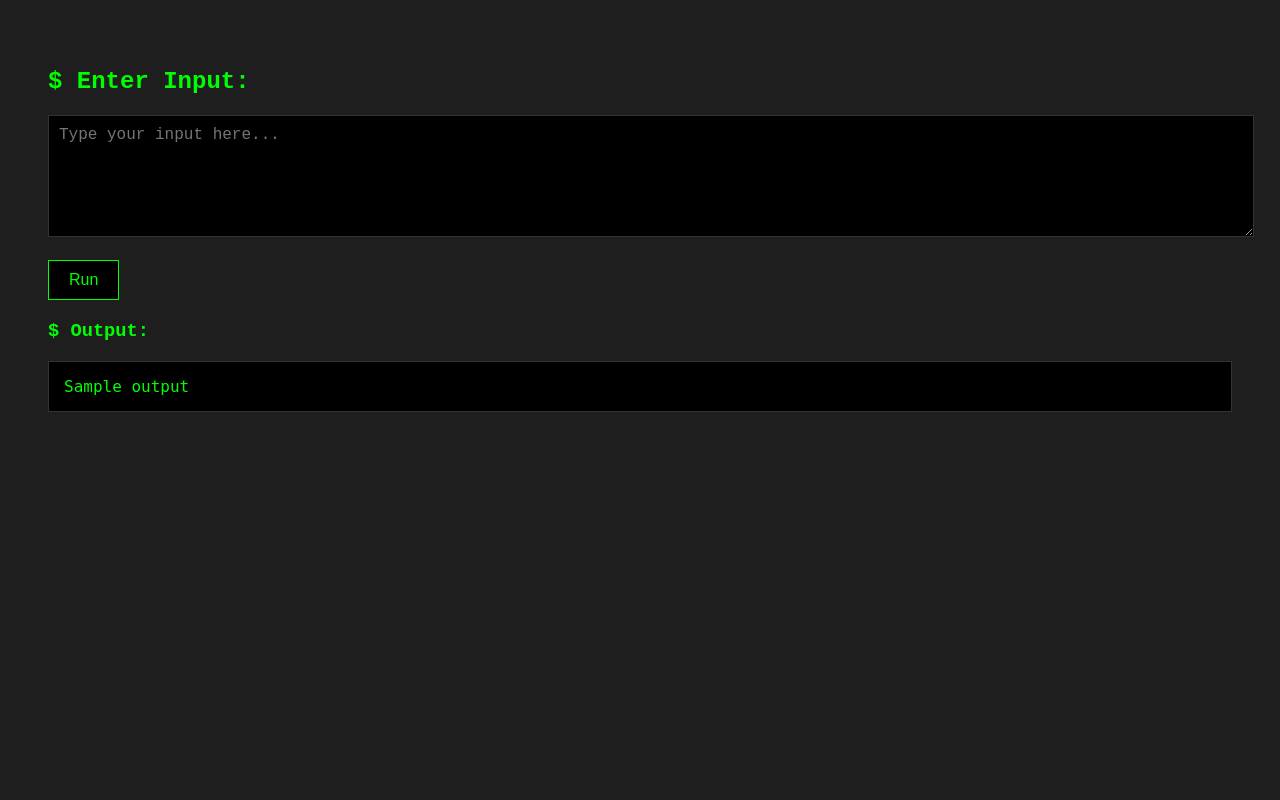
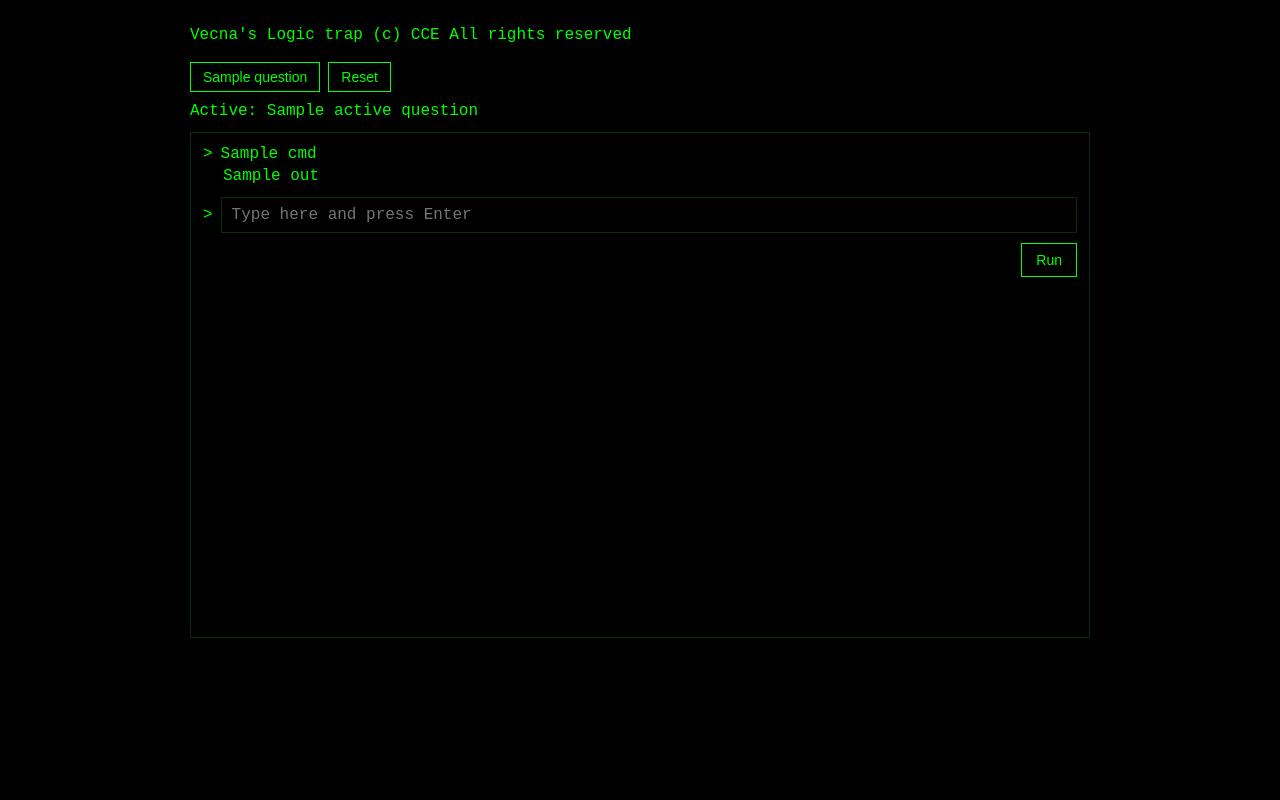
Before and after one commit to Akshay-66/console, a Flask app: template templates/index.html in a window 1280 px wide. Run offline with Flask 3, Linux system fonts and the light colour scheme; the template is opened without the code that fills it: most values are stand-ins (such as "Sample title", 1, 10 or a date in 2020).

Commit message:
Changes and UI and Logic done

```diff
--- a/app.py
+++ b/app.py
@@ -1,26 +1,84 @@
-from flask import Flask, request, render_template
+from flask import Flask, request, render_template, session
 import os
 
 app = Flask(__name__)
+app.secret_key = "vecnas-logic-trap"
 
-def process_input(user_input):
-    # 🔒 Your hidden logic
-    if (user_input.isdigit()):
-        val = int(user_input)
-        if (val % 4 == 0):
-            return val * 2 + 16
+# --- Define your questions dynamically ---
+questions = {
+    "Q1": lambda x: x[::-1],                   # reverse string
+    "Q2": lambda x: str(int(x) * 8),           # multiply number by 8
+    "Q3": lambda x: f"Length: {len(x)} chars"  # length of input
+    # ➕ Add more like "Q4": func
+}
+
+
+@app.route("/", methods=["GET", "POST"])
+def home():
+    # Initialize session storage
+    if "histories" not in session:
+        session["histories"] = {q: [] for q in questions}
+    if "active_question" not in session:
+        session["active_question"] = None
+
+    histories = session["histories"]
+    active_question = session["active_question"]
+
+    if request.method == "POST":
+        user_input = request.form["user_input"].strip()
+        output = ""
+
+        # Reset clears everything
+        if user_input.lower() == "reset":
+            session.clear()
+            session["histories"] = {q: [] for q in questions}
+            session["active_question"] = None
+            histories = session["histories"]
+            active_question = None
+            output = "Terminal reset."
+
+        # Switching active question
+        elif user_input.startswith("switch "):
+            qname = user_input.split(" ", 1)[1]
+            if qname in questions:
+                active_question = qname
+                session["active_question"] = qname
+                output = f"Switched to {qname}."
+                histories[qname].append((user_input, output))
+            else:
+                output = f"Unknown question: {qname}"
+
+        # Normal input → process only if active question set
         else:
-            return val * 2
-    return user_input[::-1]  # Example: reverse the input
+            if active_question:
+                try:
+                    output = questions[active_question](user_input)
+                except Exception as e:
+                    output = f"Error: {str(e)}"
+                histories[active_question].append((user_input, output))
+            else:
+                output = "Please choose a question first."
+                # keep it in a temporary view but not stored in histories
 
-@app.route('/', methods=['GET', 'POST'])
-def home():
-    output = ''
-    if request.method == 'POST':
-        user_input = request.form['user_input']
-        output = process_input(user_input)
-    return render_template('index.html', output=output)
+        # Save back
+        session["histories"] = histories
 
-if __name__ == '__main__':
+    # Choose which history to render
+    display_history = []
+    if active_question:
+        display_history = histories[active_question]
+    else:
+        # Always show "Please choose a question first." when none active
+        display_history = [("System", "Please choose a question first.")]
+
+    return render_template(
+        "index.html",
+        history=display_history,
+        active_question=active_question,
+        questions=list(questions.keys())
+    )
+
+
+if __name__ == "__main__":
     port = int(os.environ.get("PORT", 5000))
-    app.run(host='0.0.0.0', port=port)
+    app.run(host="0.0.0.0", port=port, debug=True)
--- a/templates/index.html
+++ b/templates/index.html
@@ -1,73 +1,193 @@
 <!DOCTYPE html>
 <html>
   <head>
+    <meta charset="utf-8" />
     <title>Guess My Code - Terminal</title>
+    <meta name="viewport" content="width=device-width, initial-scale=1" />
     <style>
-      body {
-        background-color: #1e1e1e;
-        color: #d4d4d4;
-        font-family: "Courier New", Courier, monospace;
-        padding: 40px;
+      :root {
+        --bg: #000000;
+        --fg: #00ff00;
+        --border: #003300;
+        --font: "Courier New", Courier, monospace;
       }
 
-      h2,
-      h3 {
-        color: #00ff00;
+      html,
+      body {
+        height: 100%;
+        margin: 0;
+        background: var(--bg);
+        color: var(--fg);
+        font-family: var(--font);
       }
 
-      form {
-        margin-bottom: 20px;
+      .wrap {
+        max-width: 900px;
+        margin: 0 auto;
+        padding: 24px 16px 32px;
       }
 
-      textarea {
-        width: 100%;
-        height: 100px;
-        background-color: #000000;
-        color: #00ff00;
-        border: 1px solid #333;
-        padding: 10px;
-        font-size: 16px;
-        font-family: "Courier New", Courier, monospace;
-        resize: vertical;
+      .header {
+        white-space: pre-wrap;
+        line-height: 1.4;
+        margin-bottom: 16px;
       }
 
-      button {
-        background-color: #000000;
-        color: #00ff00;
-        border: 1px solid #00ff00;
-        padding: 10px 20px;
-        font-size: 16px;
+      .question-bar {
+        display: flex;
+        flex-wrap: wrap;
+        gap: 8px;
+        margin-bottom: 10px;
+      }
+
+      .question-bar form {
+        margin: 0;
+      }
+
+      .question-bar button {
+        background: #000;
+        color: var(--fg);
+        border: 1px solid var(--fg);
+        padding: 6px 12px;
+        font-size: 14px;
         cursor: pointer;
       }
 
-      button:hover {
-        background-color: #00ff00;
-        color: #000000;
+      .question-bar button.active {
+        background: var(--fg);
+        color: #000;
+        font-weight: bold;
       }
 
-      pre {
-        background-color: #000000;
-        color: #00ff00;
-        padding: 15px;
-        border: 1px solid #333;
+      .active-label {
+        margin: 6px 0 12px;
+      }
+
+      .terminal {
+        border: 1px solid var(--border);
+        padding: 12px;
+        background: #000;
+        min-height: 60vh;
+        overflow-y: auto;
+      }
+
+      .entry {
+        margin-bottom: 10px;
+      }
+
+      .cmd-line {
+        white-space: pre-wrap;
+      }
+
+      .cmd-line .caret {
+        color: var(--fg);
+        margin-right: 8px;
+      }
+
+      .output {
+        white-space: pre-wrap;
+        margin: 4px 0 0 20px;
+      }
+
+      .prompt {
+        display: flex;
+        align-items: center;
+        gap: 8px;
+        margin-top: 12px;
+      }
+
+      .prompt input[type="text"] {
+        flex: 1 1 auto;
+        background: #000;
+        color: var(--fg);
+        border: 1px solid var(--border);
+        padding: 8px 10px;
+        font-family: var(--font);
         font-size: 16px;
+        outline: none;
+      }
+
+      .controls {
+        display: flex;
+        justify-content: flex-end;
+        gap: 8px;
+        margin-top: 10px;
+      }
+
+      .controls button {
+        background: #000;
+        color: var(--fg);
+        border: 1px solid var(--fg);
+        padding: 8px 14px;
+        font-size: 14px;
+        cursor: pointer;
+      }
+
+      .controls button:hover {
+        background: var(--fg);
+        color: #000;
       }
     </style>
   </head>
   <body>
-    <h2>$ Enter Input:</h2>
-    <form method="post">
-      <textarea
-        name="user_input"
-        placeholder="Type your input here..."
-      ></textarea
-      ><br /><br />
-      <button type="submit">Run</button>
-    </form>
+    <div class="wrap">
+      <div class="header">Vecna's Logic trap (c) CCE All rights reserved</div>
 
-    {% if output %}
-    <h3>$ Output:</h3>
-    <pre>{{ output }}</pre>
-    {% endif %}
+      <!-- Question Selector -->
+      <div class="question-bar">
+        {% for q in questions %}
+        <form method="post" style="display: inline">
+          <button
+            type="submit"
+            name="user_input"
+            value="switch {{ q }}"
+            class="{% if active_question == q %}active{% endif %}"
+          >
+            {{ q }}
+          </button>
+        </form>
+        {% endfor %}
+        <form method="post" style="display: inline">
+          <button type="submit" name="user_input" value="reset">Reset</button>
+        </form>
+      </div>
+
+      <!-- Active Label -->
+      <div class="active-label">
+        Active: {{ active_question if active_question else "None" }}
+      </div>
+
+      <!-- Terminal Window -->
+      <div id="terminal" class="terminal">
+        <div id="history">
+          {% for cmd, out in history %}
+          <div class="entry">
+            <div class="cmd-line"><span class="caret">&gt;</span>{{ cmd }}</div>
+            {% if out %}
+            <div class="output">{{ out }}</div>
+            {% endif %}
+          </div>
+          {% endfor %}
+        </div>
+
+        <!-- Prompt line -->
+        <form id="cmd-form" method="post" autocomplete="off">
+          <div class="prompt">
+            <span class="caret">&gt;</span>
+            <input
+              id="cmd-input"
+              type="text"
+              name="user_input"
+              placeholder="Type here and press Enter"
+              autofocus
+              required
+            />
+          </div>
+          <div class="controls">
+            <button type="submit">Run</button>
+          </div>
+        </form>
+      </div>
+    </div>
   </body>
 </html>
```
